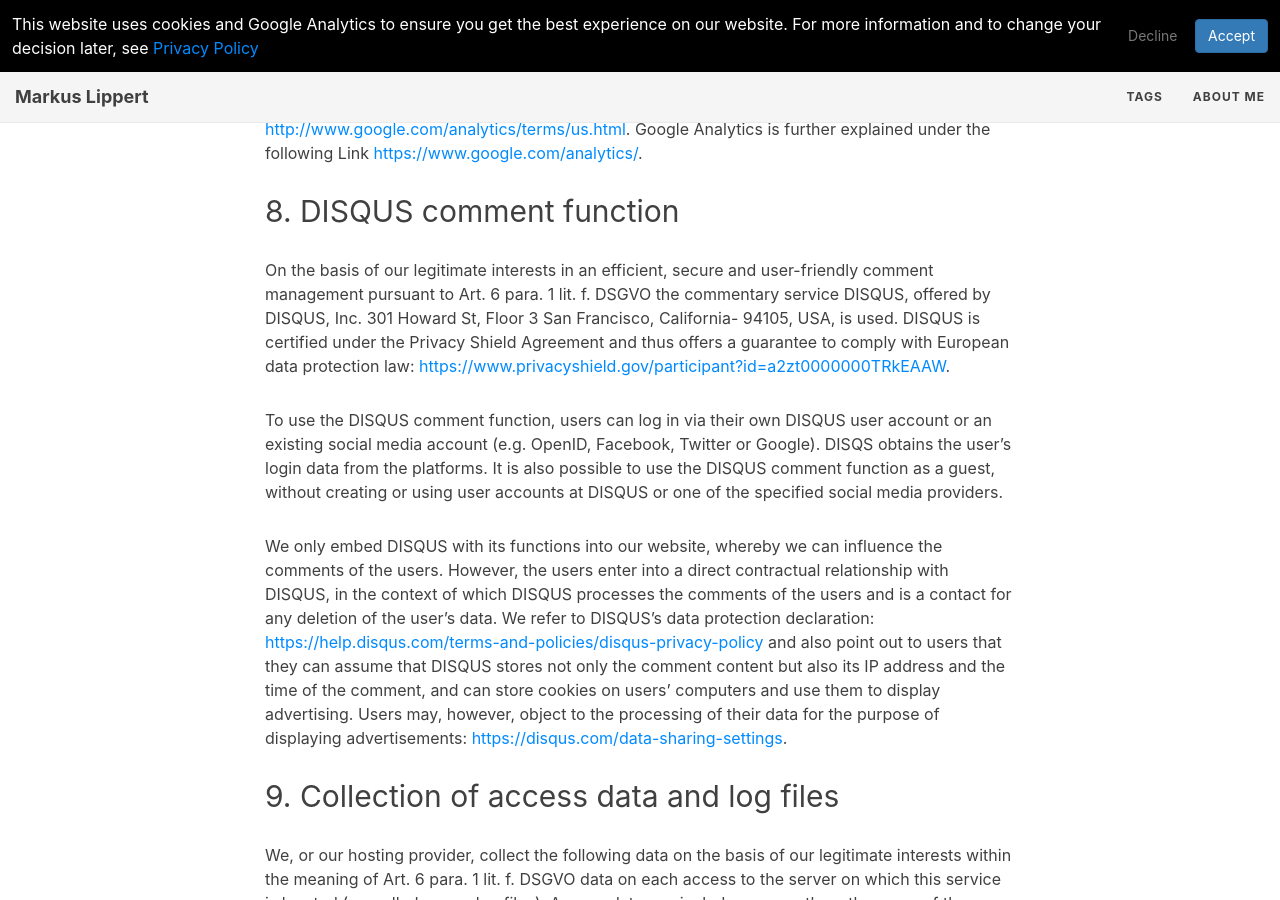
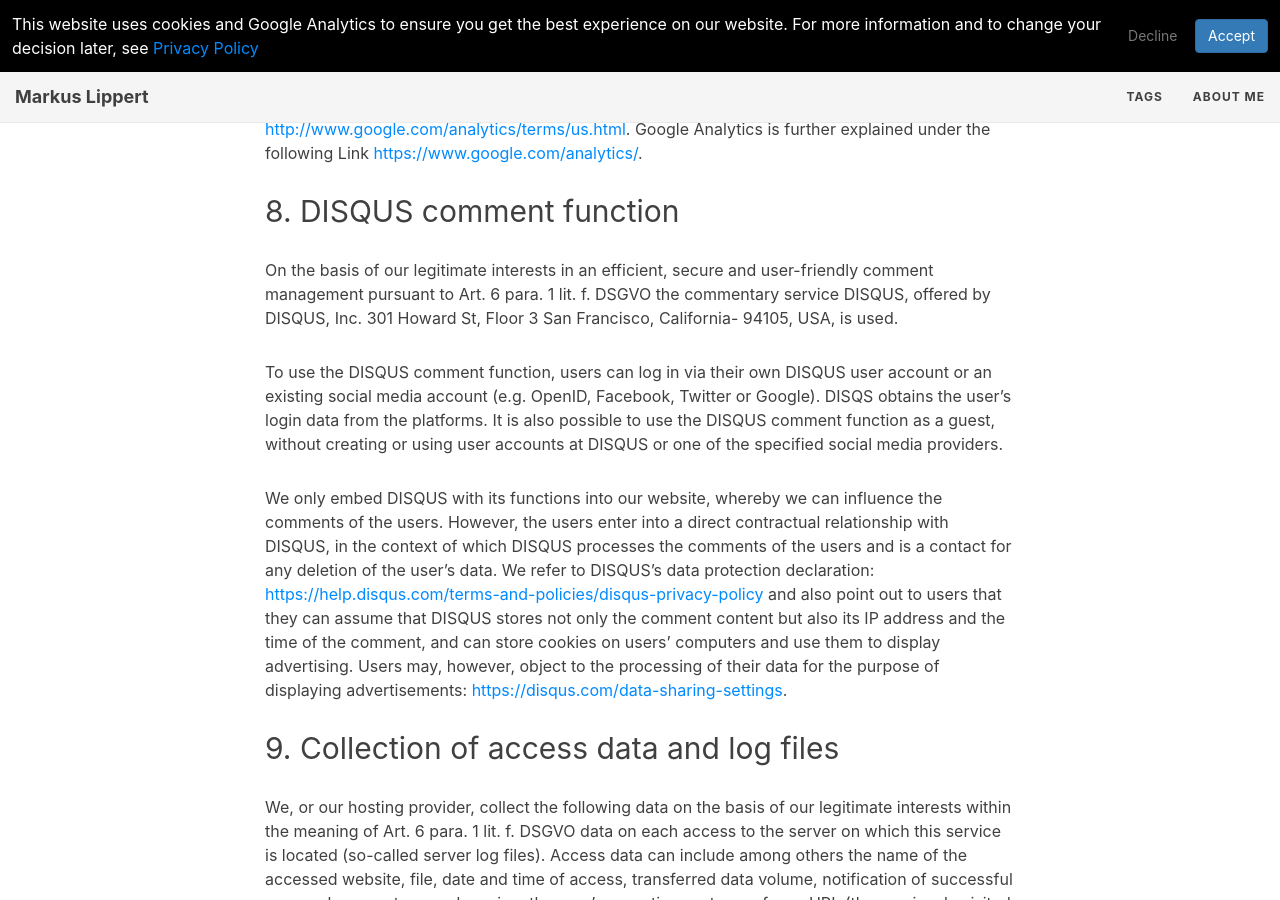
Before and after one commit to lippertmarkus/lippertmarkus.github.io, a Jekyll site: the page built from privacy-policy.md, in a window 1280 px wide and 900 px high, scrolled down 11147 px. Built offline with Jekyll 4.4.1, drawn with Linux system fonts in a browser that asks for light colours.

Commit message:
Update privacy-policy.md

```diff
--- a/privacy-policy.md
+++ b/privacy-policy.md
@@ -190,7 +190,7 @@ Further information and the applicable data protection provisions of Google may
 
 ## 8. DISQUS comment function
 
-On the basis of our legitimate interests in an efficient, secure and user-friendly comment management pursuant to Art. 6 para. 1 lit. f. DSGVO the commentary service DISQUS, offered by DISQUS, Inc. 301 Howard St, Floor 3 San Francisco, California- 94105, USA, is used. DISQUS is certified under the Privacy Shield Agreement and thus offers a guarantee to comply with European data protection law: [https://www.privacyshield.gov/participant?id=a2zt0000000TRkEAAW](https://www.privacyshield.gov/participant?id=a2zt0000000TRkEAAW).
+On the basis of our legitimate interests in an efficient, secure and user-friendly comment management pursuant to Art. 6 para. 1 lit. f. DSGVO the commentary service DISQUS, offered by DISQUS, Inc. 301 Howard St, Floor 3 San Francisco, California- 94105, USA, is used.
 
 To use the DISQUS comment function, users can log in via their own DISQUS user account or an existing social media account (e.g. OpenID, Facebook, Twitter or Google). DISQS obtains the user's login data from the platforms. It is also possible to use the DISQUS comment function as a guest, without creating or using user accounts at DISQUS or one of the specified social media providers.
 
```
